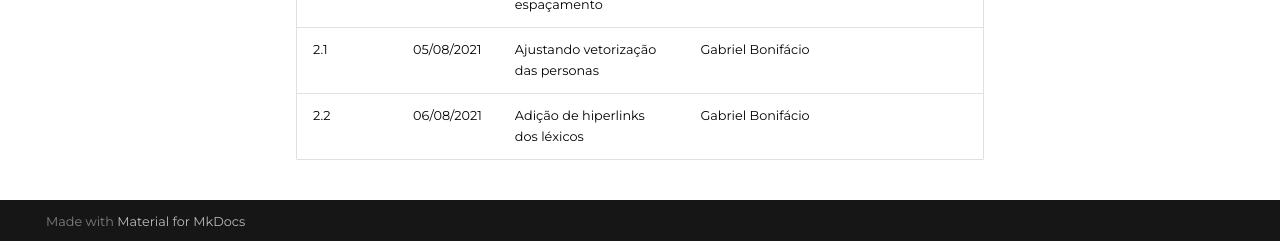
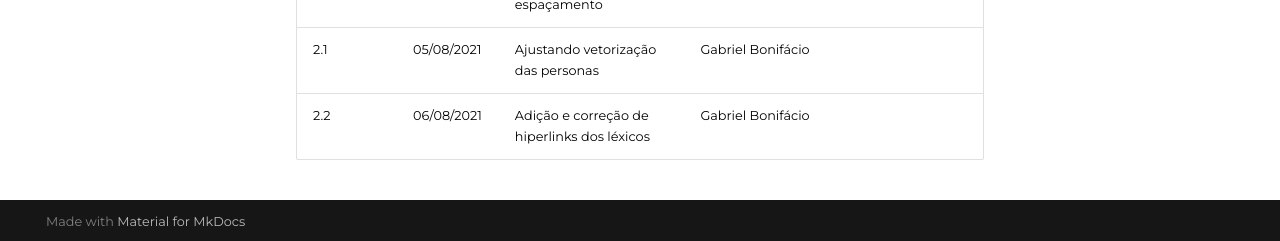
Before and after one commit to UnBArqDsw2021-1/2021.1_G6_Curumim, an MkDocs documentation site: the page built from docs/base/requisitos/elicitacao/personas.md, in a window 1280 px wide and 900 px high, scrolled down 4846 px. Shown: the part 656-897 px from the top of the window. Built offline with MkDocs 1.6.1 and Material for MkDocs 9.7.7, drawn with Linux system fonts in a browser that asks for light colours; some of the changed lines change nothing that is shown.

Commit message:
doc(#48): correção dos hiperlinks dos lexicos no doc personas

```diff
--- a/docs/base/requisitos/elicitacao/personas.md
+++ b/docs/base/requisitos/elicitacao/personas.md
@@ -1,10 +1,10 @@
 ## Introdução
 &emsp;&emsp;
-Uma persona é um personagem fictício, arquétipo hipotético de um grupo de [usuários](../modelagem/lexicos.md/#lexico-usuario) reais, criada para descrever um [usuário](../modelagem/lexicos.md/#lexico-usuario) típico (Cooper et al., 2007; Pruitt e Adlin, 2006; Cooper, 1999).
+Uma persona é um personagem fictício, arquétipo hipotético de um grupo de [usuários](../../modelagem/lexicos/#lexico-usuario) reais, criada para descrever um [usuário](../../modelagem/lexicos/#lexico-usuario) típico (Cooper et al., 2007; Pruitt e Adlin, 2006; Cooper, 1999).
 &emsp;&emsp;
 
 &emsp;&emsp;
-É utilizada principalmente para representar um grupo de [usuários](../modelagem/lexicos.md/#lexico-usuario) finais durante discussões de design, mantendo todos focados no mesmo alvo.
+É utilizada principalmente para representar um grupo de [usuários](../../modelagem/lexicos/#lexico-usuario) finais durante discussões de design, mantendo todos focados no mesmo alvo.
 &emsp;&emsp;
 
 &emsp;&emsp;
@@ -57,4 +57,4 @@
 |1.0|29/07/2021| Abertura de Documento | Gabriel Bonifácio |
 |2.0|04/08/2021| Vetorização das personas e ajuste de espaçamento | Gabriel Bonifácio |
 |2.1|05/08/2021| Ajustando vetorização das personas | Gabriel Bonifácio |
-|2.2|06/08/2021| Adição de hiperlinks dos léxicos | Gabriel Bonifácio |
+|2.2|06/08/2021| Adição e correção de hiperlinks dos léxicos | Gabriel Bonifácio |
```
